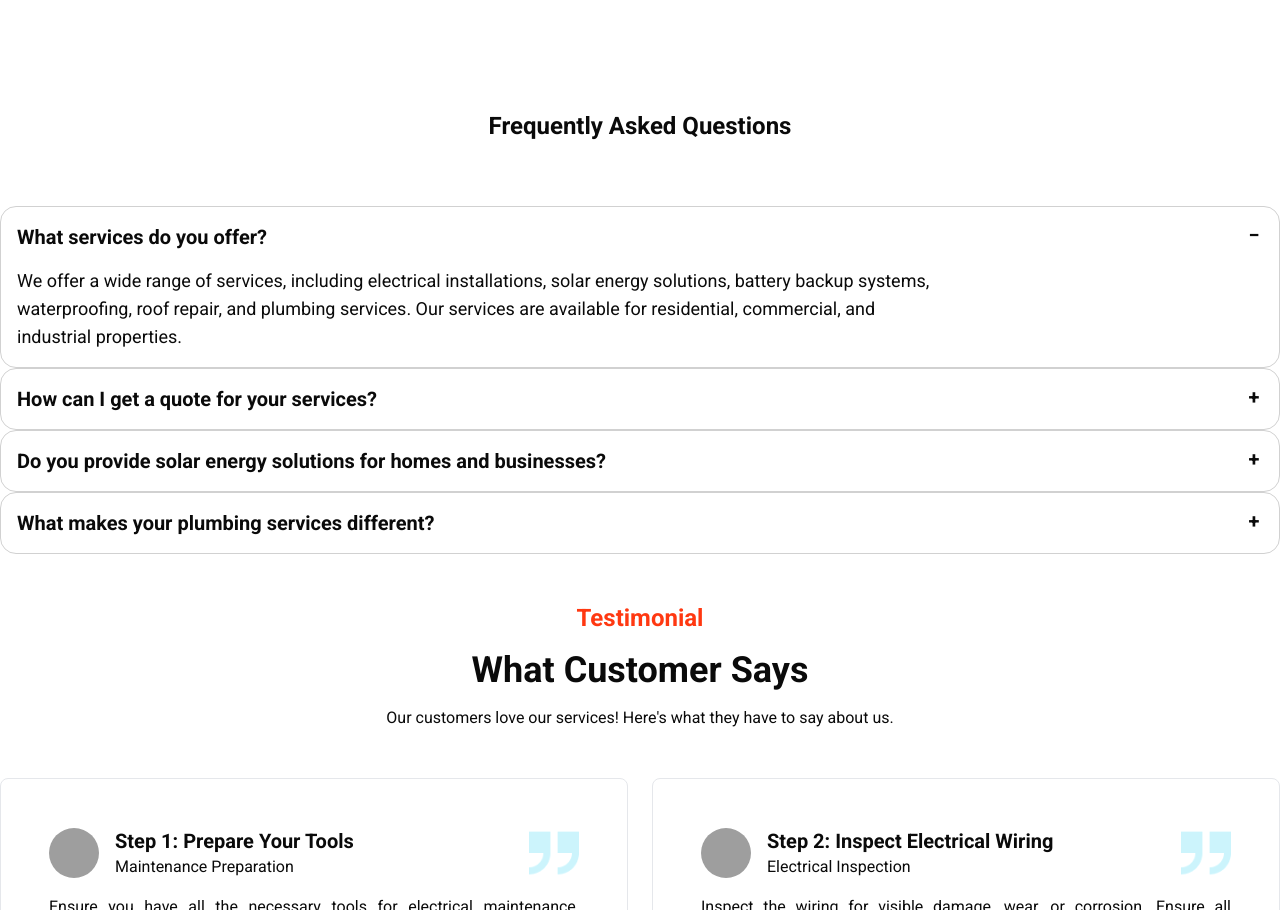
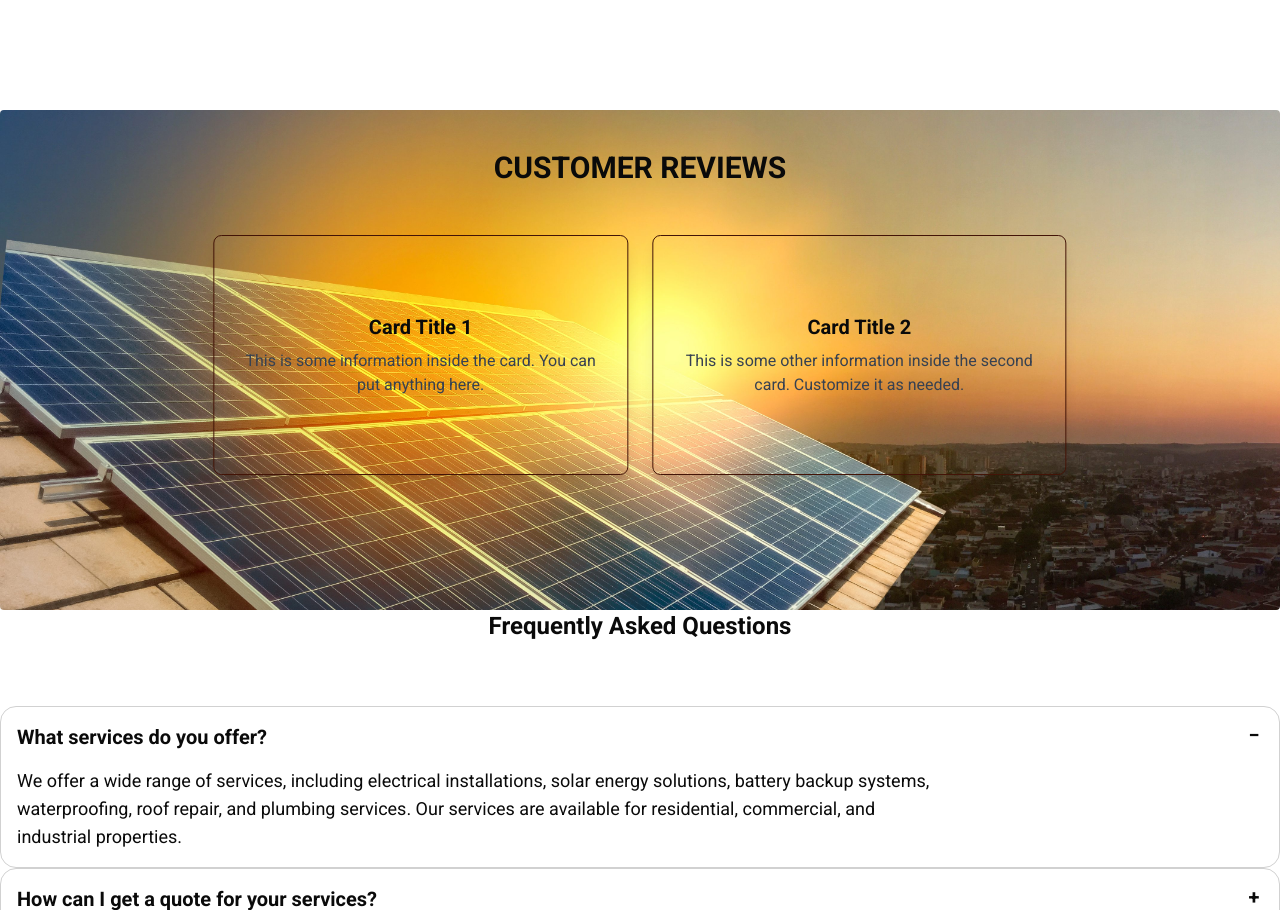
Before and after one commit to Nazrul144/Alternate_Power_Sn, a Next.js app: page /home in a window 1280 px wide. Shown: the part 4411-5321 px from the top of the page. Built offline with nearby package versions, Linux system fonts and the light colour scheme; grey boxes are pictures that could not be loaded.

Commit message:
Project done today

```diff
--- /dev/null
+++ b/src/components/HomePage/CustomerReviews .jsx
@@ -0,0 +1,41 @@
+import React from 'react';
+
+const CustomerReviews = () => {
+  return (
+    <div
+      className="relative rounded-sm" // Set relative positioning for the container
+      style={{
+        backgroundImage: 'url(/ratting.jpg)', // Replace with your image path
+        backgroundSize: 'cover',   // Ensures the image covers the whole div
+        backgroundPosition: 'center',  // Centers the image
+        backgroundRepeat: 'no-repeat', // Ensures the image doesn't repeat
+        minHeight: '500px', // Adjust the height as needed
+        overflow: 'hidden', // Prevent overflow
+      }}
+    >
+      {/* Heading positioned on top of the background image */}
+      <h1 className="absolute top-10 left-1/2 transform -translate-x-1/2 text-3xl text-center font-bold hidden lg:block">
+        CUSTOMER REVIEWS
+      </h1>
+
+      {/* Container for Cards, centered */}
+      <div className="absolute top-[15%] lg:top-1/4 left-1/2 transform -translate-x-1/2 flex flex-col lg:flex-row gap-6 w-4/5 lg:w-2/3 space-y-6 lg:space-y-0 max-w-full">
+
+        {/* First Card */}
+        <div className="bg-transparent border-[1px] border-orange-950 p-6 rounded-lg shadow-lg w-full lg:w-1/2 h-auto lg:h-60 flex flex-col items-center justify-center ">
+          <h2 className="font-bold text-xl mb-2">Card Title 1</h2>
+          <p className="text-gray-700 text-center">This is some information inside the card. You can put anything here.</p>
+        </div>
+
+        {/* Second Card */}
+        <div className="bg-transparent border-[1px] border-orange-950 p-6 rounded-lg shadow-lg w-full lg:w-1/2 h-auto lg:h-60 flex flex-col items-center justify-center">
+          <h2 className="font-bold text-xl mb-2">Card Title 2</h2>
+          <p className="text-gray-700 text-center">This is some other information inside the second card. Customize it as needed.</p>
+        </div>
+
+      </div>
+    </div>
+  );
+}
+
+export default CustomerReviews;
--- a/src/components/HomePage/HomePage.jsx
+++ b/src/components/HomePage/HomePage.jsx
@@ -7,6 +7,7 @@ import OurTeam from '@/app/team/page';
 import WhyChooseUs from './WhyChooseUs';
 import TestimonialPage from '@/app/testimonial/page';
 import FAQ from './FAQ';
+import CustomerReviews from './CustomerReviews ';
 
 const HomePage = () => {
     return (
@@ -17,6 +18,7 @@ const HomePage = () => {
             <Address/>
             <OurTeam/>
             <WhyChooseUs/>
+            <CustomerReviews/>
             <FAQ/>
             <TestimonialPage/>
         </div>
```
Also changed, not shown: public/ratting.jpg (added), public/ratting1.jpg (added).
